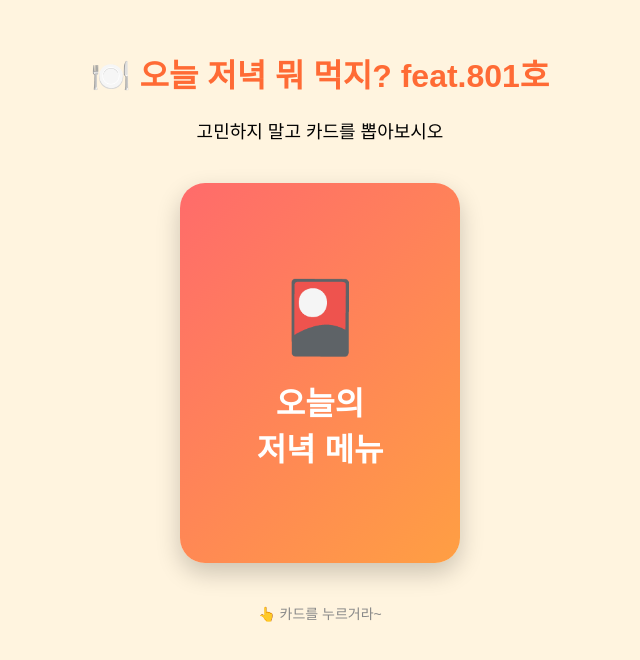
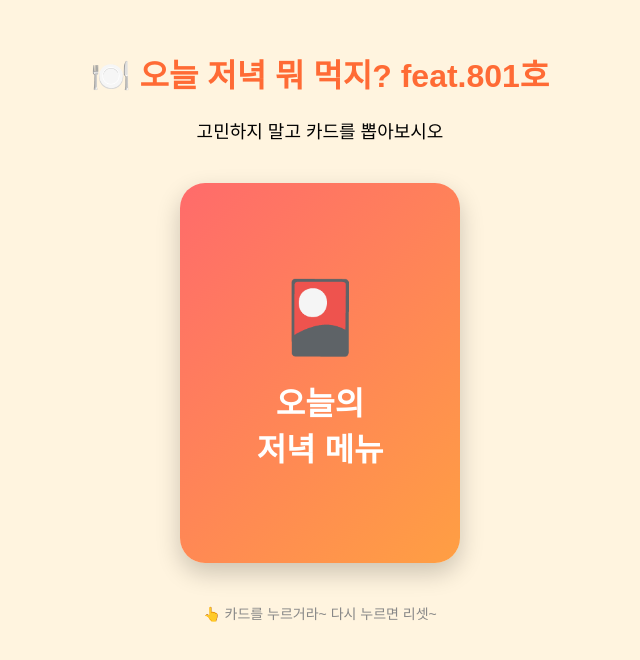
Before and after one commit to khseon/dinner-draw, a plain HTML site: page index.html in a window 1280 px wide. Shown: the whole page, without its empty margins (320-960 px from the left). Drawn offline with Linux system fonts and the light colour scheme.

Commit message:
Update index.html

```diff
--- a/index.html
+++ b/index.html
@@ -124,7 +124,7 @@
 
 </div>
 
-<p class="hint">👆 카드를 누르거라~</p>
+<p class="hint">👆 카드를 누르거라~ 다시 누르면 리셋~</p>
 
 
 <script>
```
